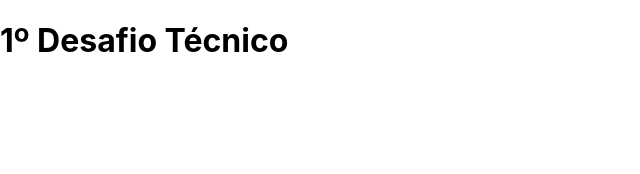
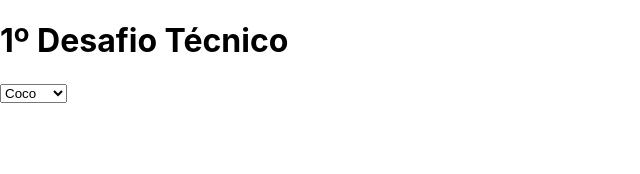
Before and after one commit to PedroMarianoAlmeida/primeiro-desafio-dev-web-wpp, a React (Create React App) app: page / in a window 1280 px wide. Shown: the top 174 px of the page, without its empty margins (0-640 px from the left). Built offline with nearby package versions, Linux system fonts and the light colour scheme.

Commit message:
inserindo componente seletor de nomes
exemplo da doc

```diff
--- a/src/App.js
+++ b/src/App.js
@@ -1,15 +1,17 @@
 import "./App.css";
 import data from "./data";
 
+import SeletorDeNomes from "./componentes/SeletorDeNomes";
+
+
+const nomes = data.map((dado) => dado.dados.nome);
+console.log(nomes);
+
 function App() {
-  //console.log(data);
-
-  const nomes = data.map((dado) => dado.dados.nome);
-  console.log(nomes);
-
   return (
     <div>
       <h1>1º Desafio Técnico</h1>
+      <SeletorDeNomes />
     </div>
   );
 }
--- /dev/null
+++ b/src/componentes/SeletorDeNomes.jsx
@@ -0,0 +1,16 @@
+//https://pt-br.reactjs.org/docs/forms.html
+
+const SeletorDeNomes = () => {
+  return (
+    <select>
+      <option value="laranja">Laranja</option>
+      <option value="limao">Limão</option>
+      <option selected value="coco">
+        Coco
+      </option>
+      <option value="manga">Manga</option>
+    </select>
+  );
+};
+
+export default SeletorDeNomes
```
